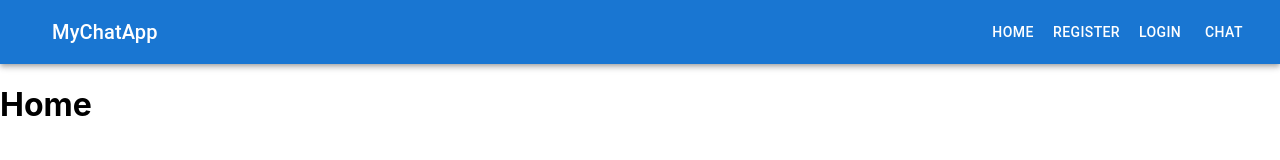
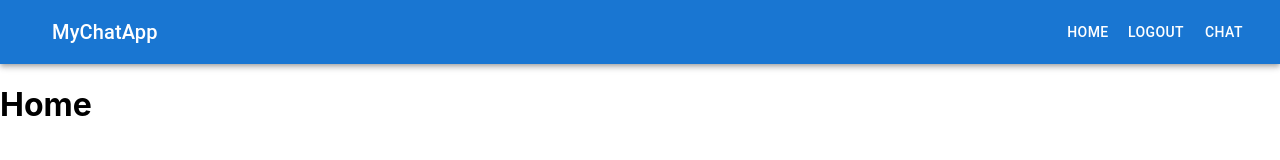
Before and after one commit to GabrielCote1999/chatAppReact, a React (Create React App) app in the folder chat-app/: page / in a window 1280 px wide. Shown: the top 160 px of the page. Built offline with nearby package versions, Linux system fonts and the light colour scheme.

Commit message:
<Nav>: correction of the frontend login and logout logic

```diff
--- a/chat-app/src/Component/Nav.js
+++ b/chat-app/src/Component/Nav.js
@@ -38,19 +38,15 @@ const Nav = (setToken) => {
               Home
             </Button>
             {token ? (
+              <></>
+            ) : (
               <Button component={Link} to="/signup" color="inherit">
                 Register
               </Button>
-            ) : (
-              <></>
             )}
             {console.log("this is the toekn", token)}
 
             {token ? (
-              <Button component={Link} to="/login" color="inherit">
-                Login
-              </Button>
-            ) : (
               <Button
                 onClick={handleLogout(token)}
                 component={Link}
@@ -58,6 +54,10 @@ const Nav = (setToken) => {
                 color="inherit"
               >
                 Logout
+              </Button>
+            ) : (
+              <Button component={Link} to="/login" color="inherit">
+                Login
               </Button>
             )}
 
```
